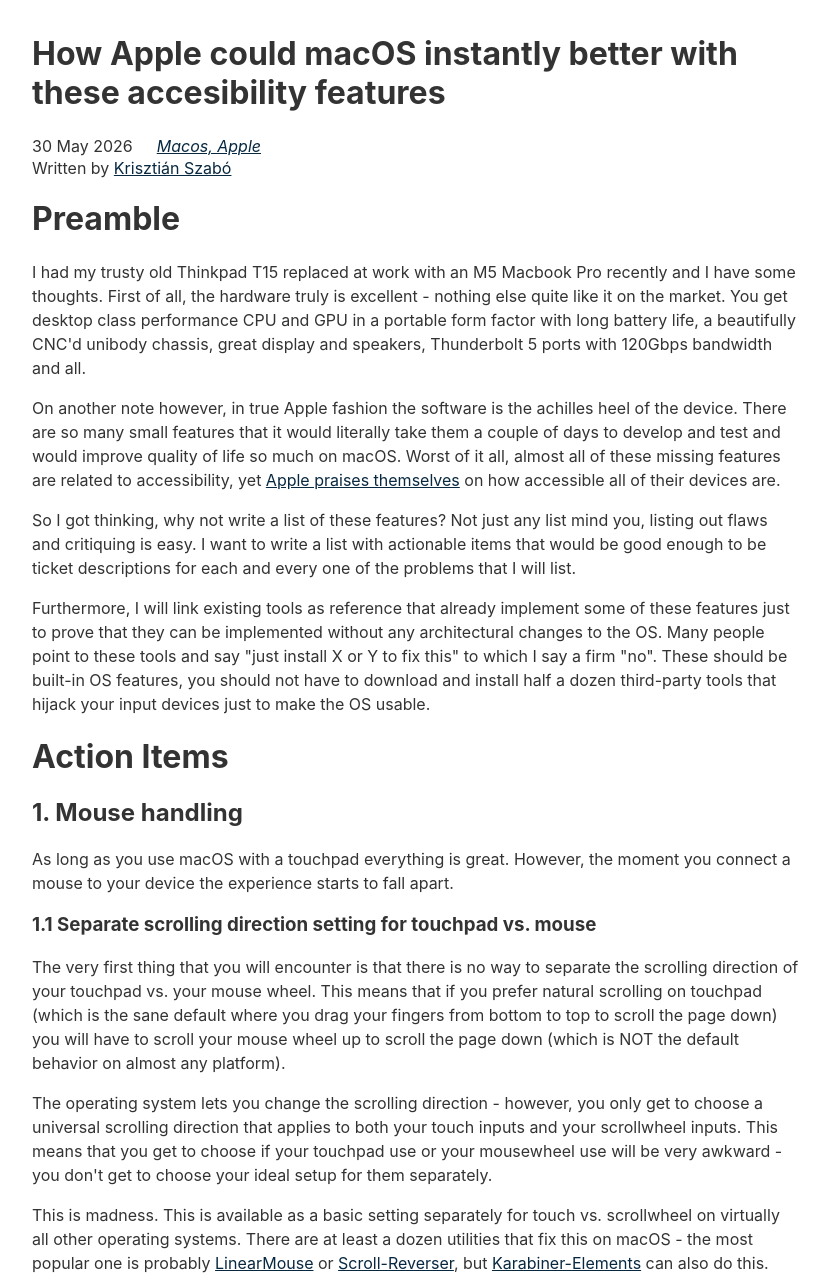
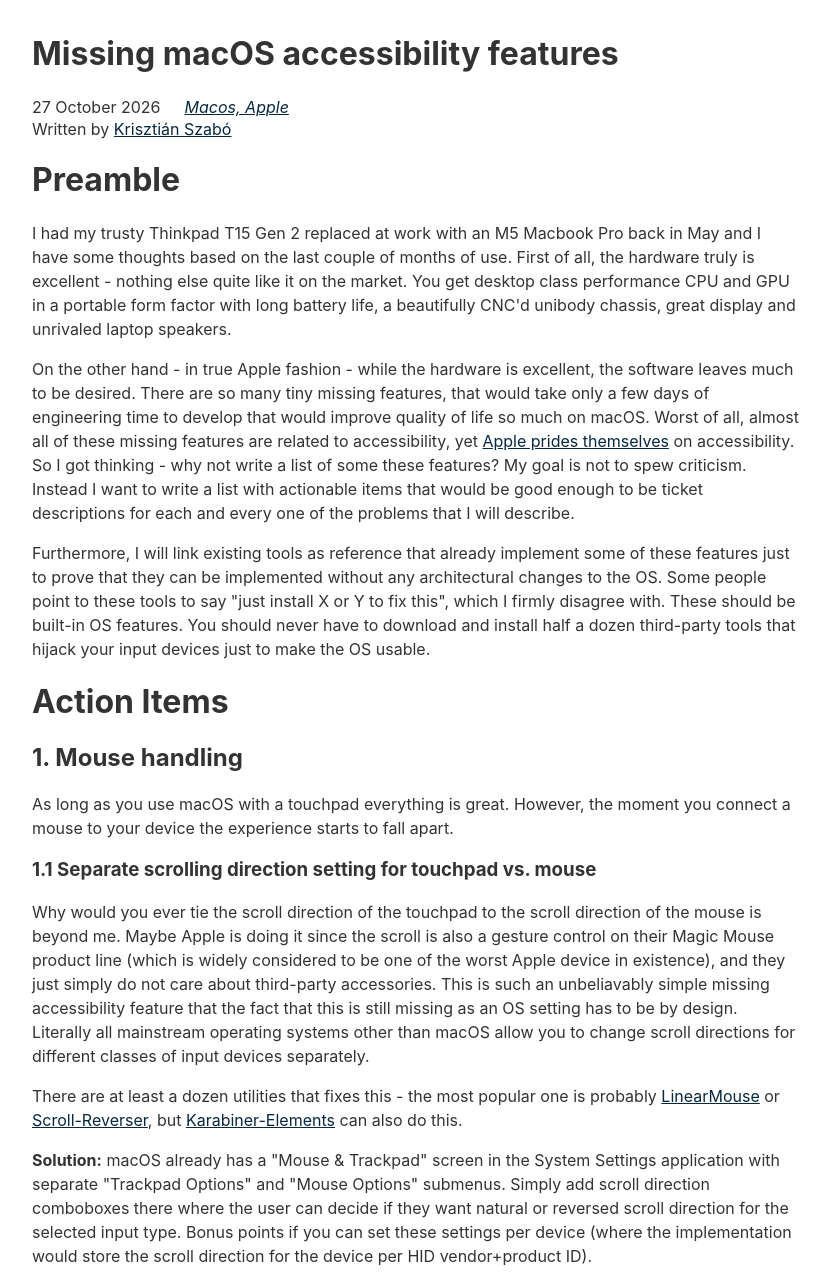
Before and after one commit to PandarinDev/pandarin.dev, an Eleventy site: page content/blog/2026-05-30-apple-make-macos-better.md in a window 1280 px wide. Shown: the part 60-1344 px from the top of the page, without its empty margins (224-1054 px from the left). Built offline with nearby package versions, Linux system fonts and the light colour scheme; Eleventy itself is replaced by a stand-in of ours; some packages are replaced by stand-ins of ours; files that its build step writes are made by us from their sources; what @zachleat/heading-anchors, zod-validation-error would draw is missing.

Commit message:
Publish the macOS article.

```diff
--- a/content/blog/2026-05-30-apple-make-macos-better.md
+++ b/content/blog/2026-05-30-apple-make-macos-better.md
@@ -1,31 +1,26 @@
 ---
-title: How Apple could macOS instantly better with these accesibility features
+title: Missing macOS accessibility features
 description: A list of actionable items for Apple on how they could make macOS a better operating system if they wanted to.
-date: 2026-05-30
+date: 2026-10-27
 tags: macos, apple
 permalink: how-apple-could-make-macos-better/
-draft: true
 ---
 # Preamble
-I had my trusty old Thinkpad T15 replaced at work with an M5 Macbook Pro recently and I have some thoughts.
-First of all, the hardware truly is excellent - nothing else quite like it on the market. You get desktop class performance CPU and GPU in a portable form factor with long battery life, a beautifully CNC'd unibody chassis, great display and speakers, Thunderbolt 5 ports with 120Gbps bandwidth and all.
+I had my trusty Thinkpad T15 Gen 2 replaced at work with an M5 Macbook Pro back in May and I have some thoughts based on the last couple of months of use.
+First of all, the hardware truly is excellent - nothing else quite like it on the market. You get desktop class performance CPU and GPU in a portable form factor with long battery life, a beautifully CNC'd unibody chassis, great display and unrivaled laptop speakers.
 
-On another note however, in true Apple fashion the software is the achilles heel of the device. There are so many small features that it would literally take them a couple of days to develop and test and would improve quality of life so much on macOS. Worst of it all, almost all of these missing features are related to accessibility, yet [Apple praises themselves](https://www.apple.com/accessibility/) on how accessible all of their devices are.
+On the other hand - in true Apple fashion - while the hardware is excellent, the software leaves much to be desired. There are so many tiny missing features, that would take only a few days of engineering time to develop that would improve quality of life so much on macOS. Worst of all, almost all of these missing features are related to accessibility, yet [Apple prides themselves](https://www.apple.com/accessibility/) on accessibility. So I got thinking - why not write a list of some these features? My goal is not to spew criticism. Instead I want to write a list with actionable items that would be good enough to be ticket descriptions for each and every one of the problems that I will describe.
 
-So I got thinking, why not write a list of these features? Not just any list mind you, listing out flaws and critiquing is easy. I want to write a list with actionable items that would be good enough to be ticket descriptions for each and every one of the problems that I will list.
-
-Furthermore, I will link existing tools as reference that already implement some of these features just to prove that they can be implemented without any architectural changes to the OS. Many people point to these tools and say "just install X or Y to fix this" to which I say a firm "no". These should be built-in OS features, you should not have to download and install half a dozen third-party tools that hijack your input devices just to make the OS usable.
+Furthermore, I will link existing tools as reference that already implement some of these features just to prove that they can be implemented without any architectural changes to the OS. Some people point to these tools to say "just install X or Y to fix this", which I firmly disagree with. These should be built-in OS features. You should never have to download and install half a dozen third-party tools that hijack your input devices just to make the OS usable.
 
 # Action Items
 ## 1. Mouse handling
 As long as you use macOS with a touchpad everything is great. However, the moment you connect a mouse to your device the experience starts to fall apart.
 
 ### 1.1 Separate scrolling direction setting for touchpad vs. mouse
-The very first thing that you will encounter is that there is no way to separate the scrolling direction of your touchpad vs. your mouse wheel. This means that if you prefer natural scrolling on touchpad (which is the sane default where you drag your fingers from bottom to top to scroll the page down) you will have to scroll your mouse wheel up to scroll the page down (which is NOT the default behavior on almost any platform).
+Why would you ever tie the scroll direction of the touchpad to the scroll direction of the mouse is beyond me. Maybe Apple is doing it since the scroll is also a gesture control on their Magic Mouse product line (which is widely considered to be one of the worst Apple device in existence), and they just simply do not care about third-party accessories. This is such an unbeliavably simple missing accessibility feature that the fact that this is still missing as an OS setting has to be by design. Literally all mainstream operating systems other than macOS allow you to change scroll directions for different classes of input devices separately.
 
-The operating system lets you change the scrolling direction - however, you only get to choose a universal scrolling direction that applies to both your touch inputs and your scrollwheel inputs. This means that you get to choose if your touchpad use or your mousewheel use will be very awkward - you don't get to choose your ideal setup for them separately.
-
-This is madness. This is available as a basic setting separately for touch vs. scrollwheel on virtually all other operating systems. There are at least a dozen utilities that fix this on macOS - the most popular one is probably [LinearMouse](https://github.com/linearmouse/linearmouse) or [Scroll-Reverser](https://github.com/pilotmoon/scroll-reverser), but [Karabiner-Elements](https://github.com/pqrs-org/Karabiner-Elements) can also do this.
+There are at least a dozen utilities that fixes this - the most popular one is probably [LinearMouse](https://github.com/linearmouse/linearmouse) or [Scroll-Reverser](https://github.com/pilotmoon/scroll-reverser), but [Karabiner-Elements](https://github.com/pqrs-org/Karabiner-Elements) can also do this.
 
 **Solution:** macOS already has a "Mouse & Trackpad" screen in the System Settings application with separate "Trackpad Options" and "Mouse Options" submenus. Simply add scroll direction comboboxes there where the user can decide if they want natural or reversed scroll direction for the selected input type. Bonus points if you can set these settings per device (where the implementation would store the scroll direction for the device per HID vendor+product ID).
 
@@ -37,7 +32,7 @@ There are a bunch of different tools that implement this feature, I can once aga
 **Solution**: macOS already has "back" and "forward" gestures implemented for touchpad - in fact, that is what the mentioned third-party devices are simulating when pressing side buttons. Simply add a system setting in the "Mouse" screen to enable the side button back and forward functionality.
 
 ## 2. Display support
-Display support on macOS is weird. Everything is optimized for integer multipliers of 110 PPI (pixels per inch) displays. Apple themselves are targeting 220 PPI for their own displays, which is what they are calling "retina" - basically this is a good threshold where individual pixels are no longer visible for the naked eye, so everything is super sharp. But this requirement is not easy to fulfill and even in 2026 there are not many monitors with such high PPI, especially in your run of the mill office environment.
+Display support on macOS is weird. Everything is optimized for integer multipliers of 110 PPI (pixels per inch) displays. Apple themselves are targeting 220 PPI for their own displays, which is what they are calling "retina" - basically this is a good threshold where individual pixels are no longer visible to the naked eye, so everything is super sharp. But this requirement is not easy to fulfill and even in 2026 there are not many monitors with such high PPI, especially in your run of the mill office environment where 1080p screens are most common.
 
 The problem here is that if you are running a monitor that has lower than 110 PPI or higher than 110 PPI but lower than 220 PI you will have all UI elements either be smaller or larger than intended, depending on which scaling option you select in display settings. And there are not that many scaling options to choose from to begin with.
 
@@ -80,15 +75,15 @@ and this will persist until the next reboot. You could just save this to a scrip
 **Solution:** Inside the existing modifier key remapping window allow separate remapping for left and right Options and Command keys.
 
 ### 3.2 Better custom keyboard layout support
-Some of the more niche keyboard layouts have really, really bad support on macOS. I am Hungarian and I have used a Hungarian keyboard layout all my life - both for typing out regular text and for programming -, so I will use that as an example, but everything I say here applies to custom keyboard layouts as a whole.
+Some of the more niche keyboard layouts have really, really bad support on macOS. I am Hungarian and I have used a Hungarian keyboard layout all my life, both for typing out regular text and for programming. I understand that this is a niche problem, but it highlights why keyboard layout customizability matters so bear with me here.
 
-Programming is a great example why Apple's more niche keyboard layouts are bad. Hungarian keyboard layout requires keyboard modifiers (AltGr on Windows, Option on Mac) for almost all of the special characters such as `@`, `$`, `&`, `|`, `/`, `\`, `<`, `>`, `;` and more. All of these special characters are very frequently used in programming.
+Programming is a great example why some of Apple's built-in keyboard layouts are bad. Hungarian keyboard layout requires keyboard modifiers (AltGr on Windows, Option on Mac) for almost all of the special characters such as `@`, `$`, `&`, `|`, `/`, `\`, `<`, `>`, `;` and more. All of these special characters are very frequently used in programming.
 
 There are multiple problems around this:
 - Apple's own Hungarian keyboard layout places all of these special characters in different locations than the standard Hungarian keyboard layout
 - Apple does not show the location of special characters on their keyboard
 
-Now problem #1 is bad enough already, as it means that if you are switching between PC and Mac your muscle memory is completely ruined, but problem #2 is even worse I'd argue since now if your password contains special characters good look finding them on your keyboard unless you can touch type Apple's own weird layout - special characters are not shown anywhere on the keyboard itself.
+Now problem #1 is bad enough already, as it means that if you are switching between PC and Mac your muscle memory is completely ruined, but problem #2 is even worse I'd argue since now if your password contains special characters good luck finding them on your keyboard unless you can touch type Apple's own weird layout - special characters are not shown anywhere on the keyboard itself.
 
 All of these issues can be solved by installing custom keyboard layouts, however, support for this is not as good as it could be. First of all why do I need to download modified keyboard layouts such as [Hungarian_Win](https://github.com/zaki/mac-hun-keyboard) in the first place to get back the normal Hungarian keyboard layout? Why is this not built into the OS or at least why don't we have a built-in way to remap keys?
 
```
